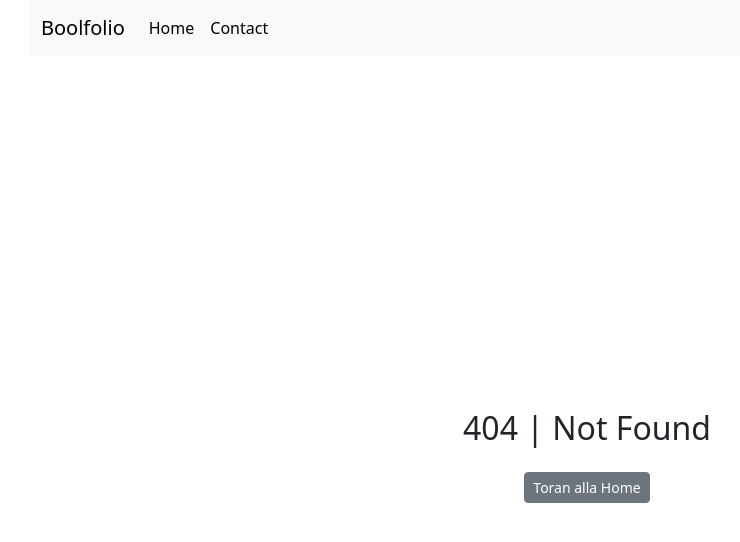
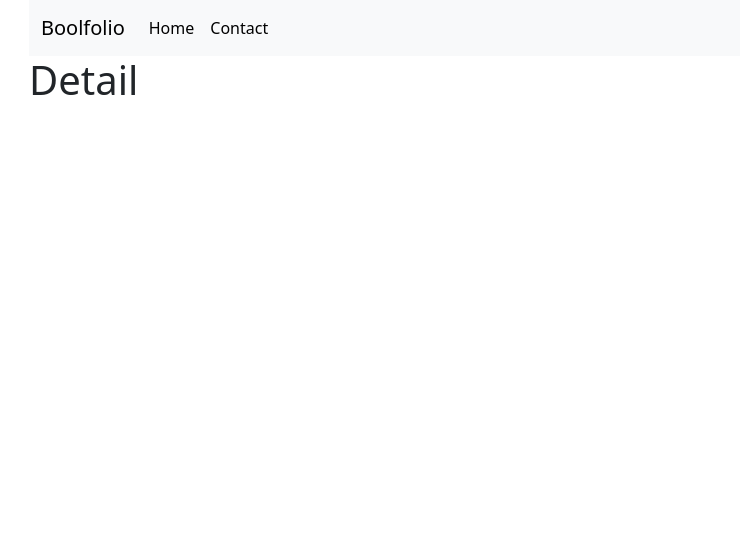
Before and after one commit to AlessandroLembo/vite-boolfolio, a Vue app: page /projects/1 in a window 1280 px wide. Before the commit this address had no page. Shown: the top 542 px of the page, without its empty margins (53-793 px from the left). Built offline with nearby package versions, Linux system fonts and the light colour scheme.

Commit message:
create component for detail projects

```diff
--- /dev/null
+++ b/src/pages/Projects/ProjectDetailPage.vue
@@ -0,0 +1,9 @@
+<script>
+export default {
+    name: 'ProjectDetailPage',
+};
+</script>
+
+<template>
+    <h1>Detail</h1>
+</template>
--- a/src/router/index.js
+++ b/src/router/index.js
@@ -5,6 +5,8 @@ import {createRouter, createWebHistory} from 'vue-router';
 import HomePage from '../pages/HomePage.vue';
 import ContactPage from '../pages/ContactPage.vue';
 import NotFoundPage from '../pages/NotFoundPage.vue';
+import ProjectDetailPage from '../pages/Projects/ProjectDetailPage.vue';
+
 
 
 // Creiamo il router e definiamo le rotte
@@ -18,6 +20,10 @@ const router = createRouter({
         { path: '/', name: 'home', component: HomePage },
         { path: '/contact', name: 'contact', component: ContactPage },
 
+        // rotta per il singolo progetto
+        { path: '/projects/:id', name: 'project-detail', component: ProjectDetailPage },
+
+
         // rotta per gestire pagine non esistenti
         {path: '/:pathMatch(.*)*', name: 'NotFound', component: NotFoundPage}
     ]
```
